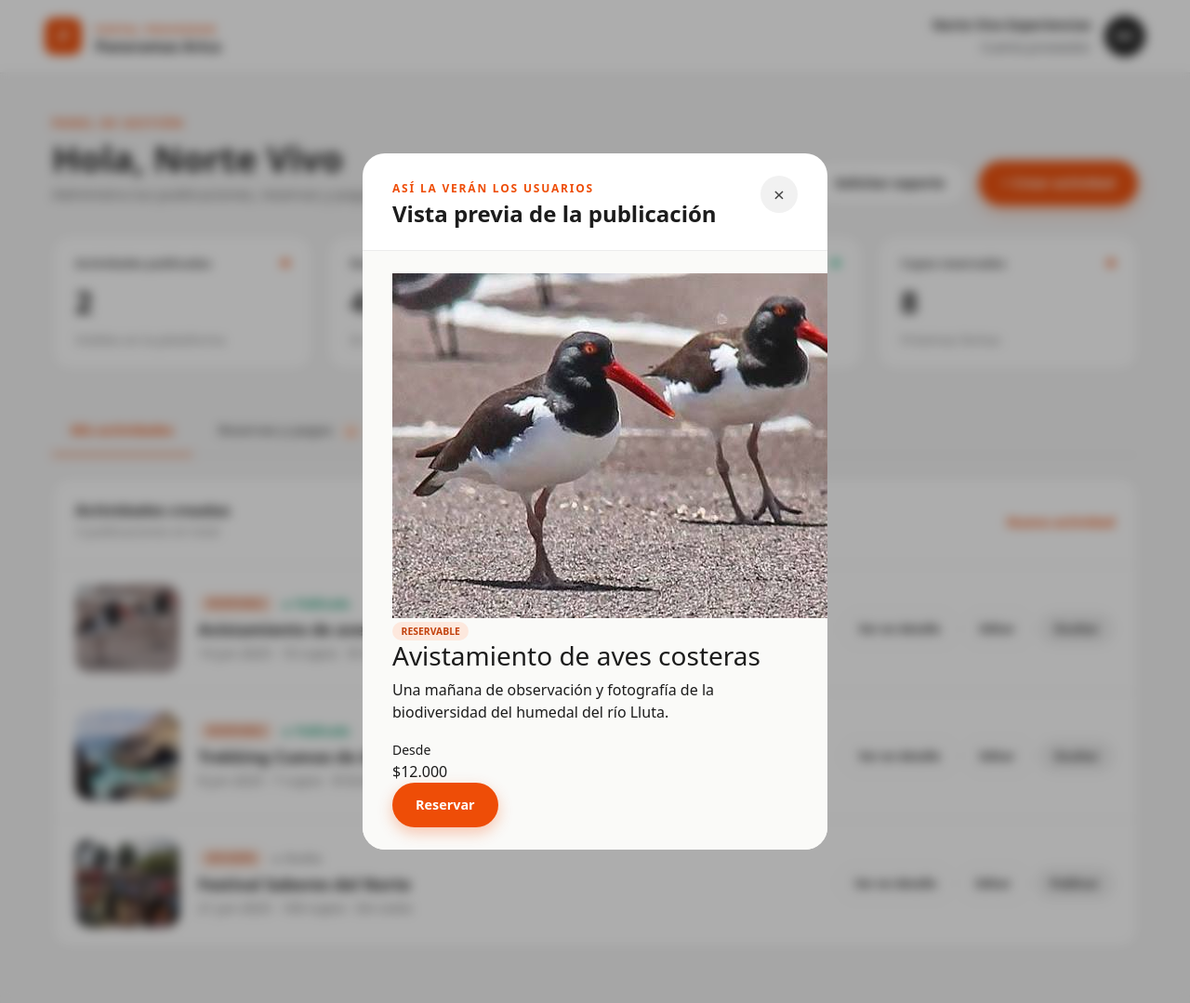
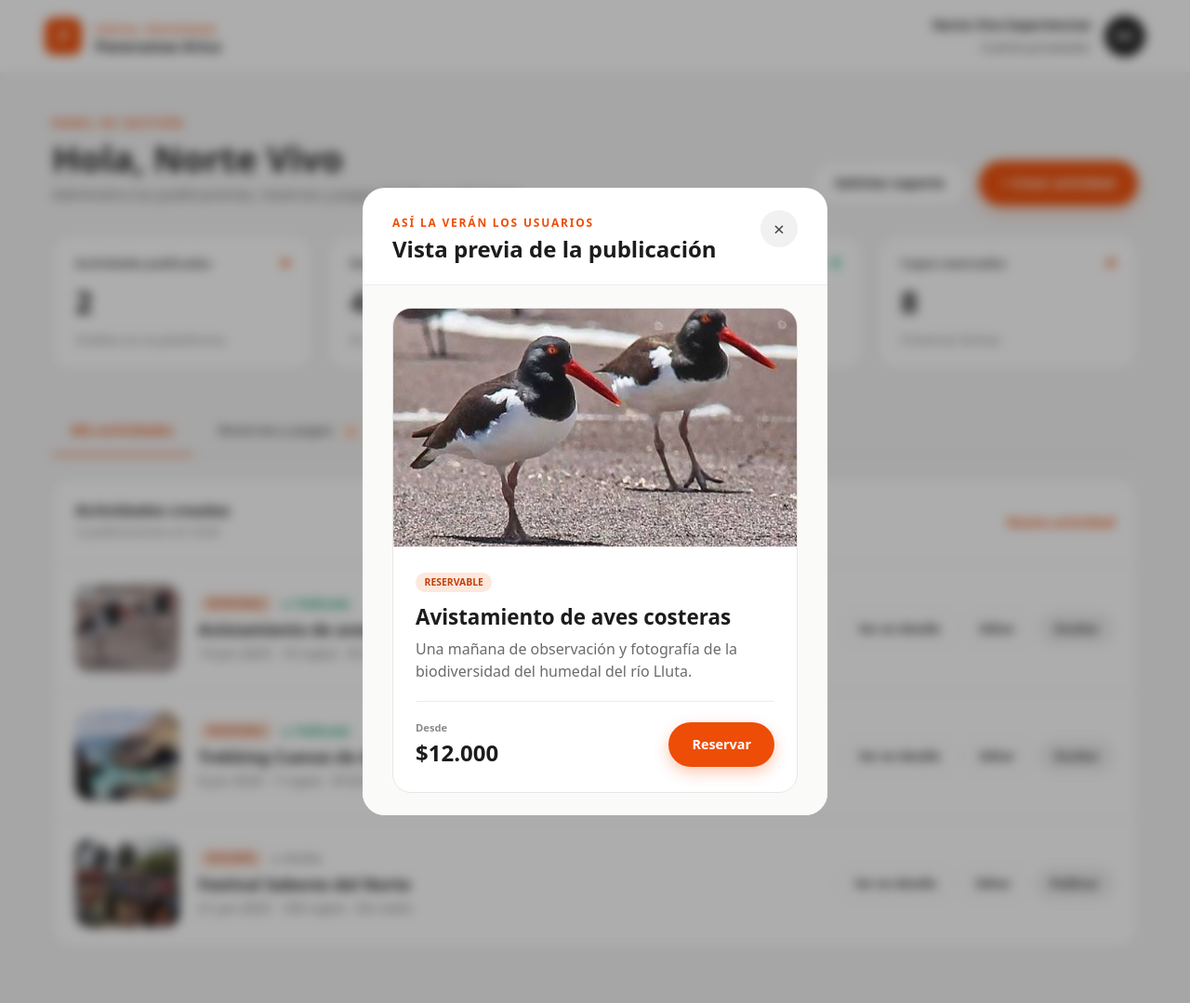
Before and after one commit to NightSS-01/PanoramasArica, a Django app: page /proveedor/ in a window 1280 px wide, after a click on "Ver en detalle". Shown: the whole page at 93% size. Run offline with Django 5.2, Linux system fonts and the light colour scheme.

Commit message:
style: Agregado estilo para la ventana de ver detalle

```diff
--- a/PanoramasArica/actividades/static/actividades/proveedor.css
+++ b/PanoramasArica/actividades/static/actividades/proveedor.css
@@ -555,3 +555,61 @@ textarea.campo__control {
 .pago--pagado { background: #e3f6ec; color: #047857; }
 .pago--pendiente { background: #fff4d6; color: #c2410c; }
 .pago--reembolsado { background: #efefef; color: #6b6b6b; }
+
+/* Vista previa de la publicación */
+.vista-previa {
+  background: #fff;
+  border: 1px solid #e6e6e6;
+  border-radius: 20px;
+  overflow: hidden;
+}
+
+.vista-previa__imagen {
+  display: block;
+  width: 100%;
+  height: 256px;
+  object-fit: cover;
+  background: #d9d9d9;
+}
+
+.vista-previa__cuerpo {
+  padding: 1.5rem;
+}
+
+.vista-previa__titulo {
+  font-size: 1.4rem;
+  font-weight: 700;
+  margin: 0.9rem 0 0.5rem;
+}
+
+.vista-previa__descripcion {
+  color: #6b6b6b;
+  margin: 0 0 1.25rem;
+}
+
+.vista-previa__pie {
+  display: flex;
+  justify-content: space-between;
+  align-items: center;
+  gap: 1rem;
+  padding-top: 1.25rem;
+  border-top: 1px solid #ececec;
+}
+
+.vista-previa__desde {
+  display: block;
+  color: #8a8a8a;
+  font-weight: 600;
+  font-size: 0.7rem;
+}
+
+.vista-previa__precio {
+  font-size: 1.5rem;
+  font-weight: 700;
+}
+
+/* hidden debe ganar a display de los botones */
+#detalle-reservar[hidden],
+#detalle-desde[hidden] {
+  display: none !important;
+}
```
